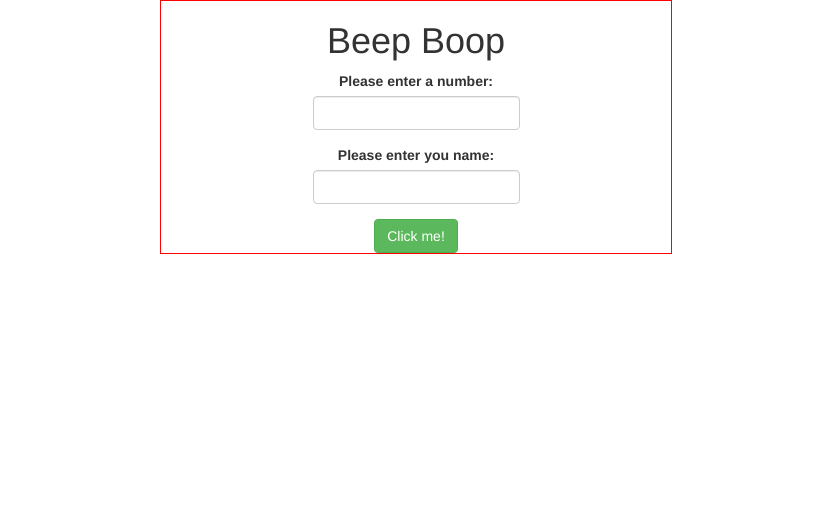
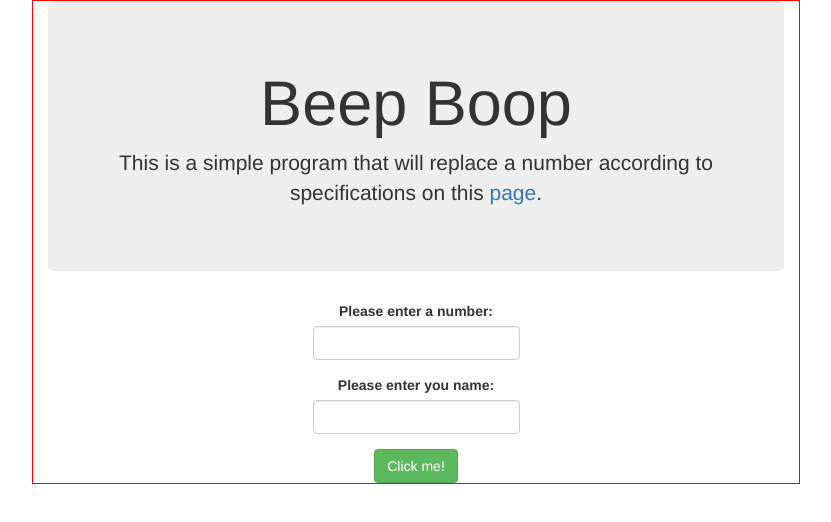
Before and after one commit to pzanchuk/Beep-Boop, a plain HTML site: page index.html in a window 1280 px wide. Shown: the whole page, without its empty margins (224-1055 px from the left). Drawn offline with Linux system fonts and the light colour scheme.

Commit message:
add README.md file

```diff
--- a/css/styles.css
+++ b/css/styles.css
@@ -1,5 +1,5 @@
 .container{
-  width: 40%;
+  width: 60%;
   text-align: center;
   border: 1px solid red;
 }
--- a/index.html
+++ b/index.html
@@ -9,7 +9,11 @@
   </head>
   <body>
     <div class="container">
-      <h1>Beep Boop</h1>
+      <div class="jumbotron">
+        <h1 class="display-4">Beep Boop</h1>
+        <p>This is a simple program that will replace a number according to specifications on this <a href="#">page</a>.
+        </p>
+      </div>
 
       <form id="form">
         <div class="form-group">
--- a/js/scripts.js
+++ b/js/scripts.js
@@ -10,7 +10,7 @@ function replacer(number, name){
       return number;
     }
   }else{
-    alert("Please enter a numeric value")
+    alert("Please enter a numeric value!")
   }
 }
 
```
Also changed, not shown: 1 other file.
